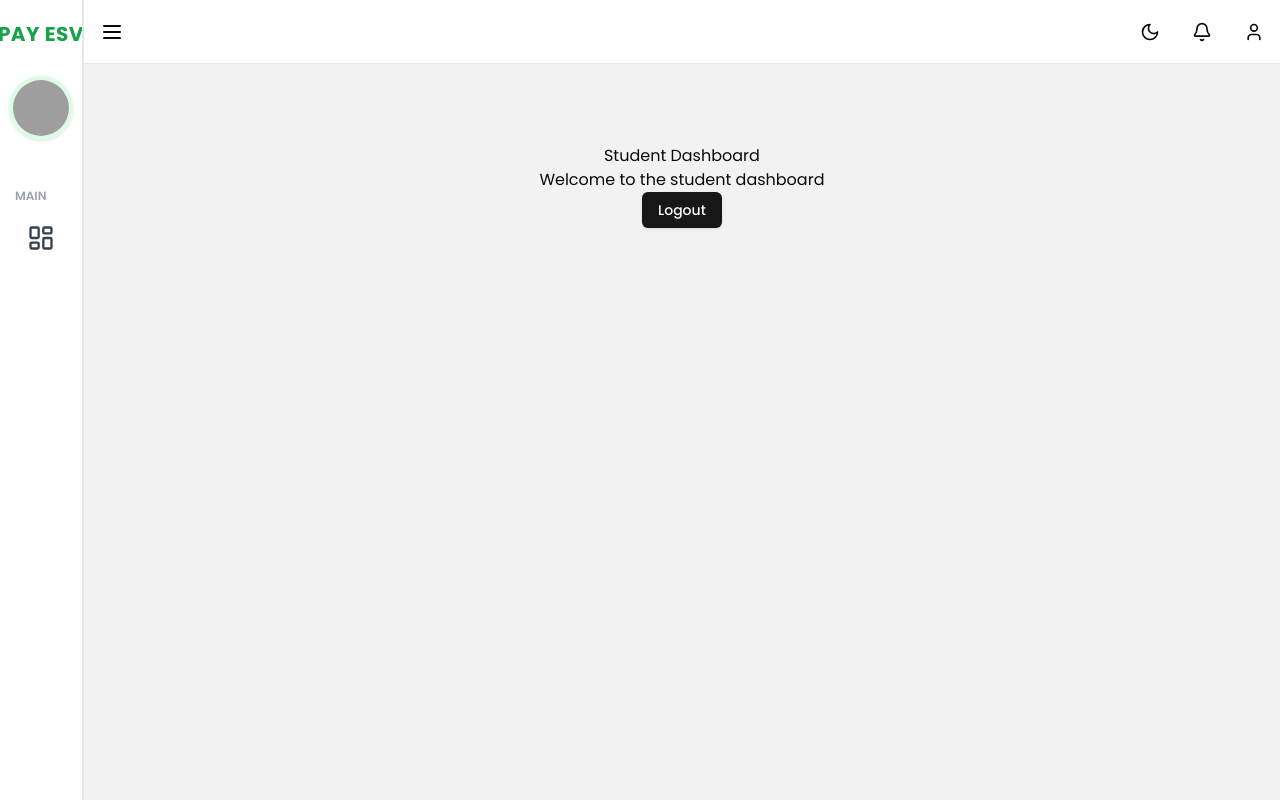
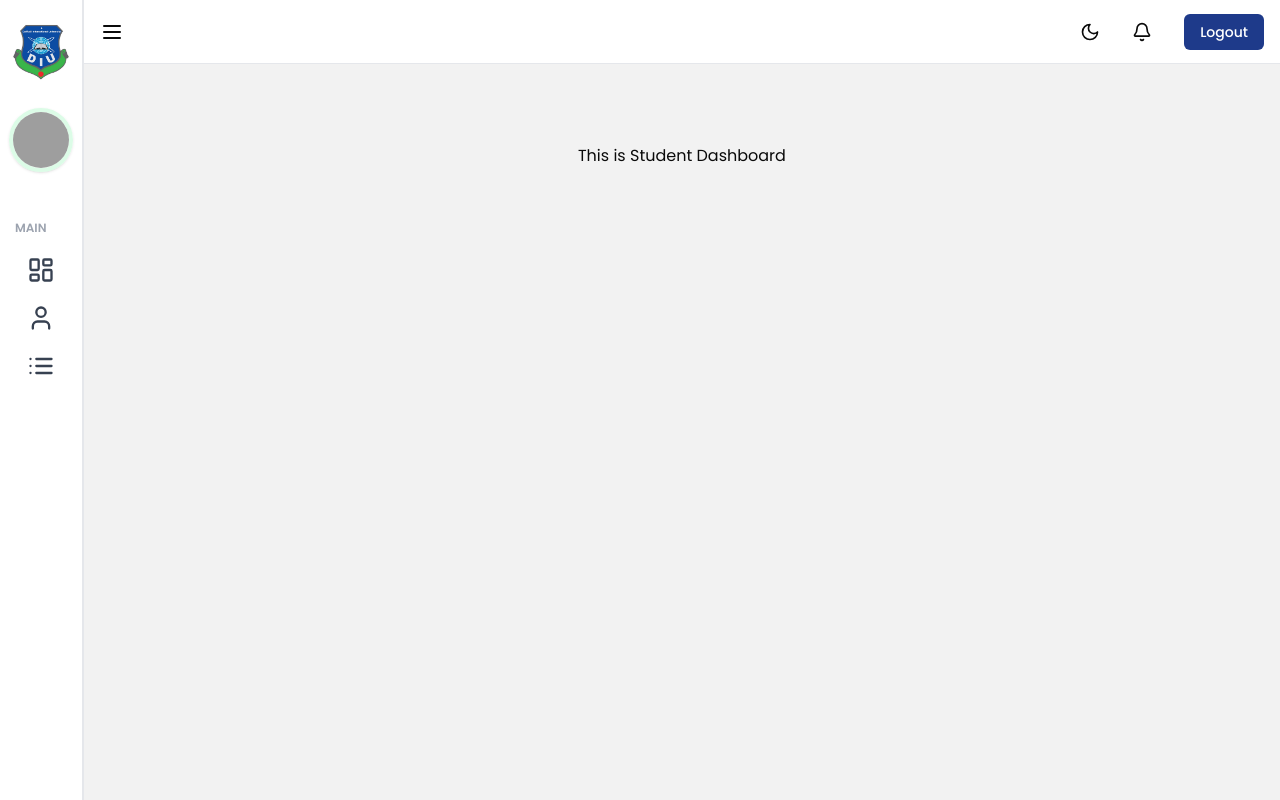
Before and after one commit to munna516/DIU-Self-Registration-System, a Next.js app: page /student/dashboard in a window 1280 px wide. Built offline with nearby package versions, Linux system fonts and the light colour scheme; no server answers; grey boxes are pictures that could not be loaded.

Commit message:
added teachers dasboard

```diff
--- a/src/app/(pages)/student/component/Sidebar.jsx
+++ b/src/app/(pages)/student/component/Sidebar.jsx
@@ -1,5 +1,6 @@
 "use client";
-
+import Image from "next/image";
+import diu from "../../../../../public/assets/logos/diu.jpg";
 import {
   Sheet,
   SheetContent,
@@ -7,19 +8,15 @@ import {
   SheetTrigger,
 } from "@/components/ui/sheet";
 import { VisuallyHidden } from "@radix-ui/react-visually-hidden";
-import {
-  UserCircle,
-  Ticket,
-  LogOut,
-  LayoutDashboard,
-  Menu,
-} from "lucide-react";
+import { LayoutDashboard, List, Menu, User } from "lucide-react";
 import { signOut, useSession } from "next-auth/react";
 import Link from "next/link";
 import toast from "react-hot-toast";
 
 const navMain = [
-  { label: "Dashboard", icon: LayoutDashboard, href: "/user/dashboard" },
+  { label: "Dashboard", icon: LayoutDashboard, href: "/student/dashboard" },
+  { label: "Profile", icon: User, href: "/student/profile" },
+  { label: "Teacher List", icon: List, href: "/student/teacher-list" },
 ];
 
 export default function Sidebar({
@@ -35,11 +32,8 @@ export default function Sidebar({
   const SidebarContent = (
     <div className="flex flex-col ">
       {/* Logo */}
-      <div className="flex justify-center  items-center mt-5 mb-3">
-        {/* <img src="/logo.png" alt="PayESV Logo" className="h-12 w-12 mb-2" /> */}
-        <span className="text-xl font-extrabold tracking-wide text-green-600 dark:text-green-500 lg:flex hidden">
-          PAY ESV
-        </span>
+      <div className="flex justify-center  items-center mt-5 ">
+        <Image src={diu} alt="DIU Logo" className="h-16 w-16 mb-2 rounded-lg" />
       </div>
       {/* Profile */}
       <div className="flex flex-col items-center py-4">
@@ -52,18 +46,8 @@ export default function Sidebar({
           <div className="font-semibold">{session?.user?.name}</div>
         )}
         <div className="text-sm text-green-500 mt-2 font-bold uppercase ">
-          {session?.role}
+          {session?.user?.role}
         </div>
-        {(isSidebarOpen || mobileSidebar) && (
-          <div className="flex items-center justify-between  mt-5 w-[70%]">
-            <UserCircle className="w-5 h-5 text-green-600 cursor-pointer" />
-            <Ticket className="w-5 h-5 text-purple-500 hover:text-green-700 cursor-pointer" />
-            <LogOut
-              onClick={() => handleSignOut()}
-              className="w-5 h-5 text-red-500 hover:text-red-700 cursor-pointer"
-            />
-          </div>
-        )}
       </div>
       {/* Main Navigation */}
       <div className="px-6 mt-4">
--- a/src/app/(pages)/student/component/TopNavbar.jsx
+++ b/src/app/(pages)/student/component/TopNavbar.jsx
@@ -1,9 +1,12 @@
 "use client";
+
 import { Button } from "@/components/ui/button";
 import { Bell, Menu, User } from "lucide-react";
 
 import { Moon, Sun } from "lucide-react";
+import { signOut } from "next-auth/react";
 import { useTheme } from "next-themes";
+import toast from "react-hot-toast";
 export default function TopNavbar({
   isSidebarOpen,
   setIsSidebarOpen,
@@ -11,6 +14,10 @@ export default function TopNavbar({
   setMobileSidebar,
 }) {
   const { theme, setTheme } = useTheme();
+  const handleLogout = async () => {
+    await signOut({ callbackUrl: "/" });
+    toast.success("Logged out successfully");
+  };
   return (
     <nav className="h-16  border-b dark:border-0  border-gray-200 flex px-4 z-20 dark:bg-gray-800">
       <div className="flex items-center justify-between w-full  ">
@@ -39,7 +46,9 @@ export default function TopNavbar({
             <Bell className="h-5 w-5" />
           </div>
           <div>
-            <User className="h-5 w-5" />
+            <Button variant="diu" onClick={() => handleLogout()}>
+              Logout
+            </Button>
           </div>
         </div>
       </div>
--- a/src/app/(pages)/student/dashboard/page.jsx
+++ b/src/app/(pages)/student/dashboard/page.jsx
@@ -1,22 +1,12 @@
 "use client";
-import { signOut, useSession } from "next-auth/react";
+import { useSession } from "next-auth/react";
 import React from "react";
-import { Button } from "@/components/ui/button";
-import toast from "react-hot-toast";
 
 export default function Dashboard() {
   const session = useSession();
-
-  console.log(session);
-  const handleLogout = async () => {
-    await signOut({ callbackUrl: "/" });
-    toast.success("Logged out successfully");
-  };
   return (
-    <div className="text-center mt-10">
-      <h1>Student Dashboard {session?.data?.user?.name}</h1>
-      <p>Welcome to the student dashboard</p>
-      <Button onClick={() => handleLogout()}>Logout</Button>
+    <div className="text-center mt-10  space-y-4">
+      <h1>This is Student Dashboard </h1>
     </div>
   );
 }
--- /dev/null
+++ b/src/app/(pages)/student/profile/page.jsx
@@ -0,0 +1,16 @@
+"use client";
+import { useSession } from "next-auth/react";
+import React from "react";
+
+export default function Profile() {
+  const session = useSession();
+  return (
+    <div className="text-center mt-10">
+      <h1> Student Profile</h1>
+      <p>Name: {session?.data?.user?.name}</p>
+      <p>Email: {session?.data?.user?.email}</p>
+      <p>ID : {session?.data?.user?.studentId}</p>
+      <p>Role: {session?.data?.user?.role}</p>
+    </div>
+  );
+}
--- /dev/null
+++ b/src/app/(pages)/student/teacher-list/page.jsx
@@ -0,0 +1,9 @@
+import React from "react";
+
+export default function TeacherList() {
+  return (
+    <div className="text-center mt-10">
+      <h1>This Will show TeacherList</h1>
+    </div>
+  );
+}
--- a/src/app/(pages)/teacher/component/Sidebar.jsx
+++ b/src/app/(pages)/teacher/component/Sidebar.jsx
@@ -13,13 +13,16 @@ import {
   LogOut,
   LayoutDashboard,
   Menu,
+  User,
 } from "lucide-react";
 import { signOut, useSession } from "next-auth/react";
 import Link from "next/link";
 import toast from "react-hot-toast";
-
+import diu from "../../../../../public/assets/logos/diu.jpg";
+import Image from "next/image";
 const navMain = [
-  { label: "Dashboard", icon: LayoutDashboard, href: "/user/dashboard" },
+  { label: "Dashboard", icon: LayoutDashboard, href: "/teacher/dashboard" },
+  { label: "Profile", icon: User, href: "/teacher/profile" },
 ];
 
 export default function Sidebar({
@@ -35,11 +38,8 @@ export default function Sidebar({
   const SidebarContent = (
     <div className="flex flex-col ">
       {/* Logo */}
-      <div className="flex justify-center  items-center mt-5 mb-3">
-        {/* <img src="/logo.png" alt="PayESV Logo" className="h-12 w-12 mb-2" /> */}
-        <span className="text-xl font-extrabold tracking-wide text-green-600 dark:text-green-500 lg:flex hidden">
-          PAY ESV
-        </span>
+      <div className="flex justify-center  items-center mt-5 ">
+        <Image src={diu} alt="DIU Logo" className="h-16 w-16 mb-2" />
       </div>
       {/* Profile */}
       <div className="flex flex-col items-center py-4">
@@ -52,18 +52,8 @@ export default function Sidebar({
           <div className="font-semibold">{session?.user?.name}</div>
         )}
         <div className="text-sm text-green-500 mt-2 font-bold uppercase ">
-          {session?.role}
+          {session?.user?.role}
         </div>
-        {(isSidebarOpen || mobileSidebar) && (
-          <div className="flex items-center justify-between  mt-5 w-[70%]">
-            <UserCircle className="w-5 h-5 text-green-600 cursor-pointer" />
-            <Ticket className="w-5 h-5 text-purple-500 hover:text-green-700 cursor-pointer" />
-            <LogOut
-              onClick={() => handleSignOut()}
-              className="w-5 h-5 text-red-500 hover:text-red-700 cursor-pointer"
-            />
-          </div>
-        )}
       </div>
       {/* Main Navigation */}
       <div className="px-6 mt-4">
--- a/src/app/(pages)/teacher/component/TopNavbar.jsx
+++ b/src/app/(pages)/teacher/component/TopNavbar.jsx
@@ -3,7 +3,9 @@ import { Button } from "@/components/ui/button";
 import { Bell, Menu, User } from "lucide-react";
 
 import { Moon, Sun } from "lucide-react";
+import { signOut } from "next-auth/react";
 import { useTheme } from "next-themes";
+import toast from "react-hot-toast";
 export default function TopNavbar({
   isSidebarOpen,
   setIsSidebarOpen,
@@ -11,6 +13,10 @@ export default function TopNavbar({
   setMobileSidebar,
 }) {
   const { theme, setTheme } = useTheme();
+  const handleLogout = async () => {
+    await signOut({ callbackUrl: "/" });
+    toast.success("Logged out successfully");
+  };
   return (
     <nav className="h-16  border-b dark:border-0  border-gray-200 flex px-4 z-20 dark:bg-gray-800">
       <div className="flex items-center justify-between w-full  ">
@@ -39,7 +45,9 @@ export default function TopNavbar({
             <Bell className="h-5 w-5" />
           </div>
           <div>
-            <User className="h-5 w-5" />
+            <Button variant="diu" onClick={() => handleLogout()}>
+              Logout
+            </Button>
           </div>
         </div>
       </div>
--- a/src/app/(pages)/teacher/dashboard/page.jsx
+++ b/src/app/(pages)/teacher/dashboard/page.jsx
@@ -1,21 +1,11 @@
 "use client";
-import { signOut } from "next-auth/react";
 import React from "react";
-import { useRouter } from "next/navigation";
-import { Button } from "@/components/ui/button";
-import toast from "react-hot-toast";
 
 export default function Dashboard() {
-  const router = useRouter();
-  const handleLogout = async () => {
-    await signOut({ callbackUrl: "/" });
-    toast.success("Logged out successfully");
-  };
   return (
     <div className="text-center mt-10">
       <h1>Teachers Dashboard</h1>
       <p>Welcome to the teachers dashboard</p>
-      <Button onClick={() => handleLogout()}>Logout</Button>
     </div>
   );
 }
--- /dev/null
+++ b/src/app/(pages)/teacher/profile/page.jsx
@@ -0,0 +1,18 @@
+"use client";
+import { useSession } from "next-auth/react";
+import React from "react";
+
+export default function Profile() {
+  const session = useSession();
+  return (
+    <div className="text-center mt-10">
+      <h1>Teacher Profile</h1>
+      <p>Name: {session?.data?.user?.name}</p>
+      <p>Email: {session?.data?.user?.email}</p>
+      <p>ID : {session?.data?.user?.teacherId}</p>
+      <p>Department: {session?.data?.user?.department}</p>
+      <p>Designation: {session?.data?.user?.designation}</p>
+      <p>Role: {session?.data?.user?.role}</p>
+    </div>
+  );
+}
--- a/src/app/layout.js
+++ b/src/app/layout.js
@@ -4,6 +4,7 @@ import { Toaster } from "react-hot-toast";
 import NextAuthProvider from "@/provider/NextAuthProvider";
 import { getServerSession } from "next-auth";
 import { authOptions } from "./api/auth/[...nextauth]/route";
+import { ThemeProvider } from "next-themes";
 const poppins = Poppins({
   variable: "--font-poppins",
   subsets: ["latin"],
@@ -18,12 +19,18 @@ export const metadata = {
 export default async function RootLayout({ children }) {
   const session = await getServerSession(authOptions);
   return (
-    <html lang="en">
+    <html lang="en" suppressHydrationWarning>
       <body className={`${poppins.variable} font-sans antialiased`}>
-        <NextAuthProvider>
-          {children}
-          <Toaster />
-        </NextAuthProvider>
+        <ThemeProvider
+          attribute="class"
+          defaultTheme="light"
+          enableSystem={false}
+        >
+          <NextAuthProvider session={session}>
+            {children}
+            <Toaster />
+          </NextAuthProvider>
+        </ThemeProvider>
       </body>
     </html>
   );
```
Also changed, not shown: public/assets/logos/diu.jpg (added), src/app/(pages)/student/layout.js (line endings or trailing spaces).
